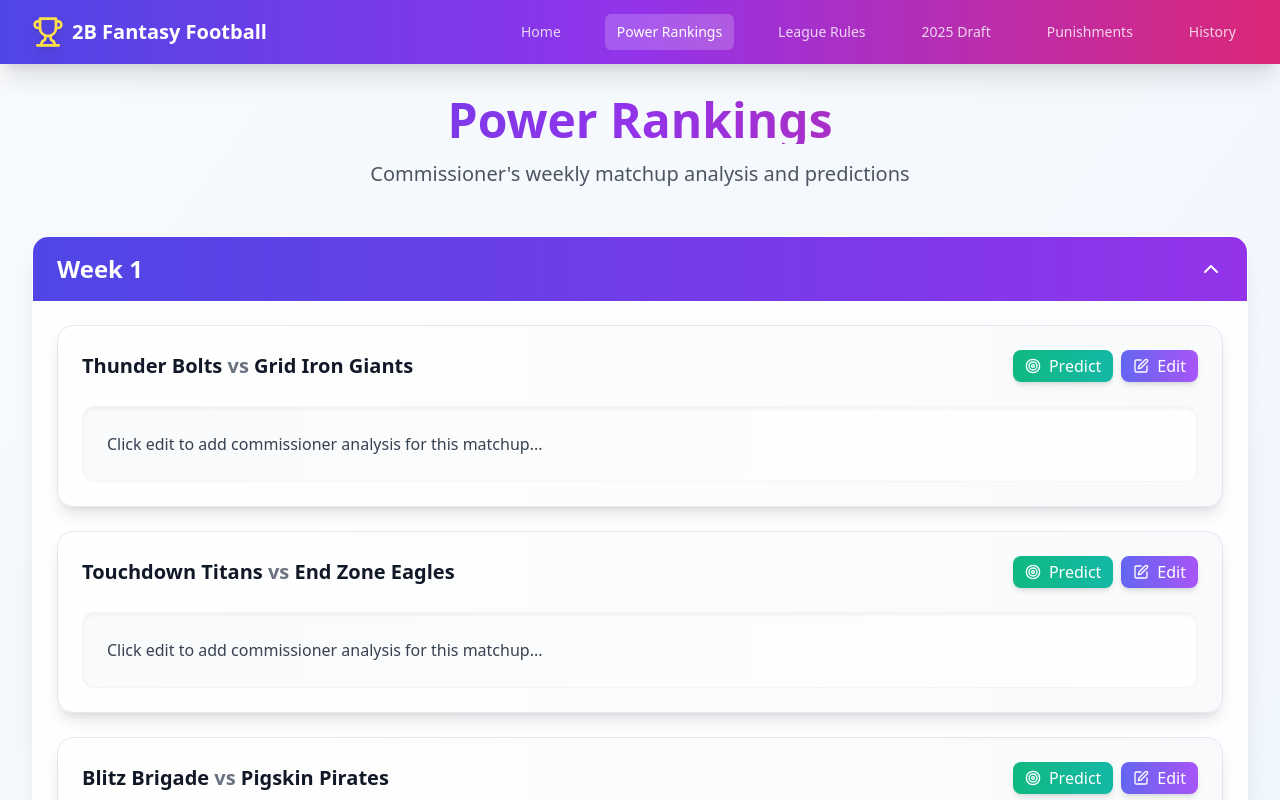
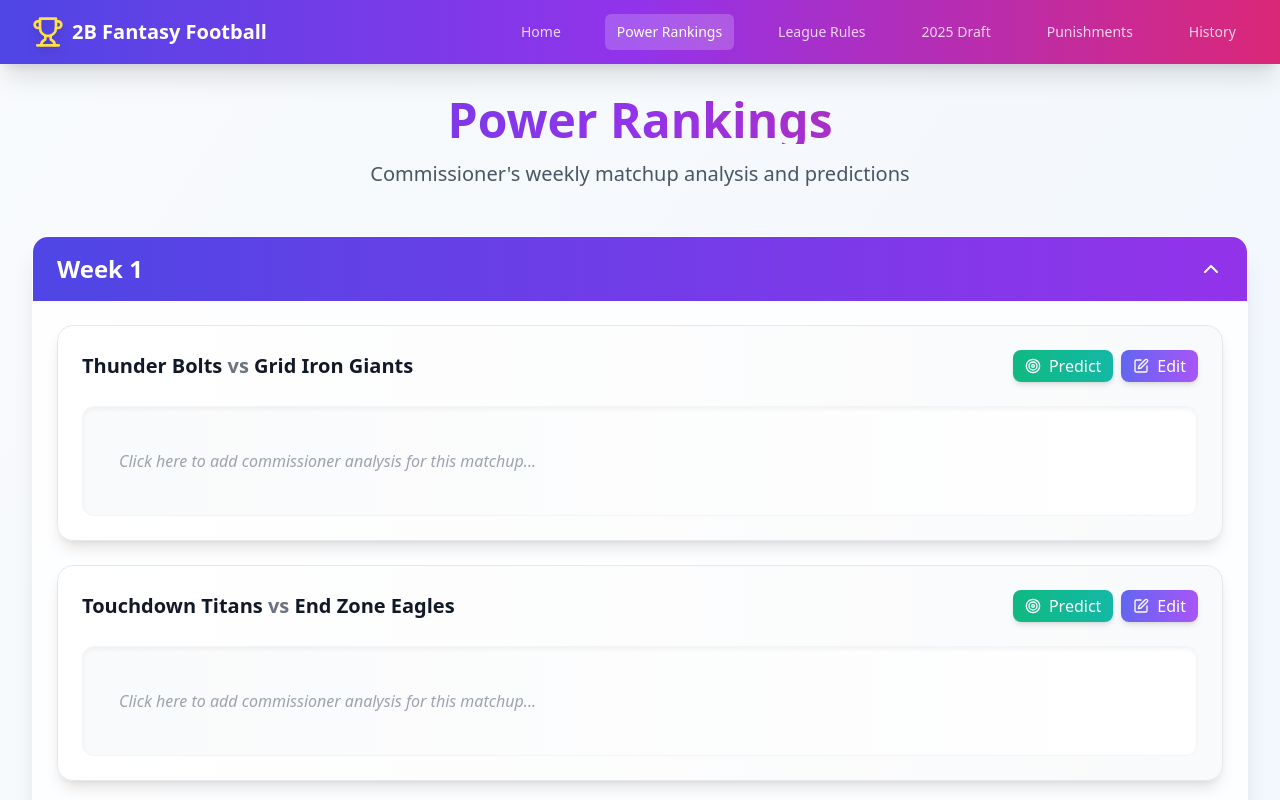
Before and after one commit to mikeyhaidinger/2Bfantasy, a React (Vite) app: page /power-rankings in a window 1280 px wide. Shown: the top 800 px of the page. Built offline with nearby package versions, Linux system fonts and the light colour scheme.

Commit message:
Improve Power Rankings Text Editing

```diff
--- a/src/pages/PowerRankings.tsx
+++ b/src/pages/PowerRankings.tsx
@@ -90,7 +90,7 @@ const PowerRankings = () => {
 
   const startEditing = (matchupId: string, currentText: string) => {
     setEditingMatchup(matchupId);
-    setEditText(currentText);
+    setEditText(currentText === 'Click edit to add commissioner analysis for this matchup...' ? '' : currentText);
   };
 
   const startEditingTeams = (matchupId: string, team1: string, team2: string) => {
@@ -358,8 +358,18 @@ const PowerRankings = () => {
                           </div>
                         ) : (
                           <div className="bg-gradient-to-r from-gray-50 to-white rounded-xl p-6 border border-gray-100 shadow-inner">
-                            <p className="text-gray-700 leading-relaxed whitespace-pre-wrap">
-                              {matchup.writeup}
+                            <p
+                              className="text-gray-700 leading-relaxed whitespace-pre-wrap cursor-pointer hover:bg-gray-50 rounded-lg p-3 transition-colors duration-200 min-h-[60px] flex items-center"
+                              onClick={() => startEditing(matchup.id, '')}
+                            >
+                              {matchup.writeup === 'Click edit to add commissioner analysis for this matchup...'
+                                ? (
+                                  <span className="text-gray-400 italic">
+                                    Click here to add commissioner analysis for this matchup...
+                                  </span>
+                                )
+                                : matchup.writeup
+                              }
                             </p>
                           </div>
                         )}
```
